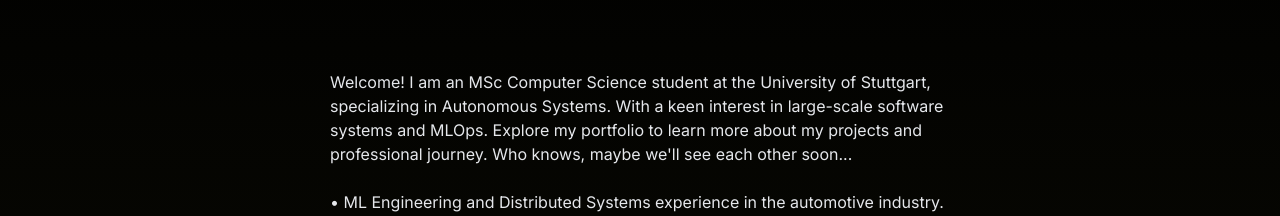
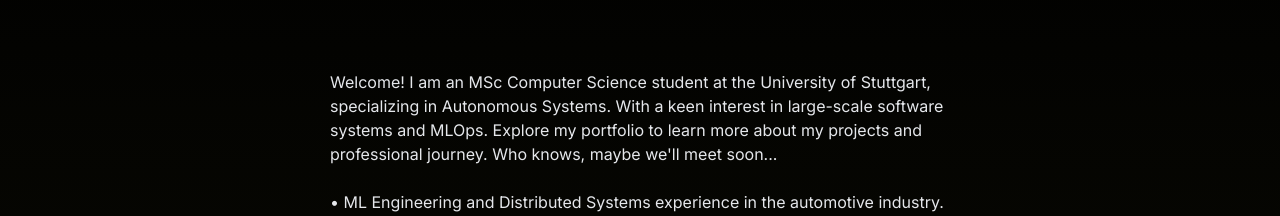
Before and after one commit to erinc-emre/erinc-emre.com, a Next.js app: page / in a window 1280 px wide. Shown: the part 138-354 px from the top of the page. Built offline with nearby package versions, Linux system fonts and the light colour scheme.

Commit message:
Update page.js

```diff
--- a/src/app/page.js
+++ b/src/app/page.js
@@ -16,7 +16,7 @@ export default function Home() {
                 of Stuttgart, specializing in Autonomous Systems. With a keen
                 interest in large-scale software systems and MLOps. Explore my
                 portfolio to learn more about my projects and professional
-                journey. Who knows, maybe we&apos;ll see each other soon...
+                journey. Who knows, maybe we&apos;ll meet soon...
               </p>
               <br />
               <div class="lm-8">
```
